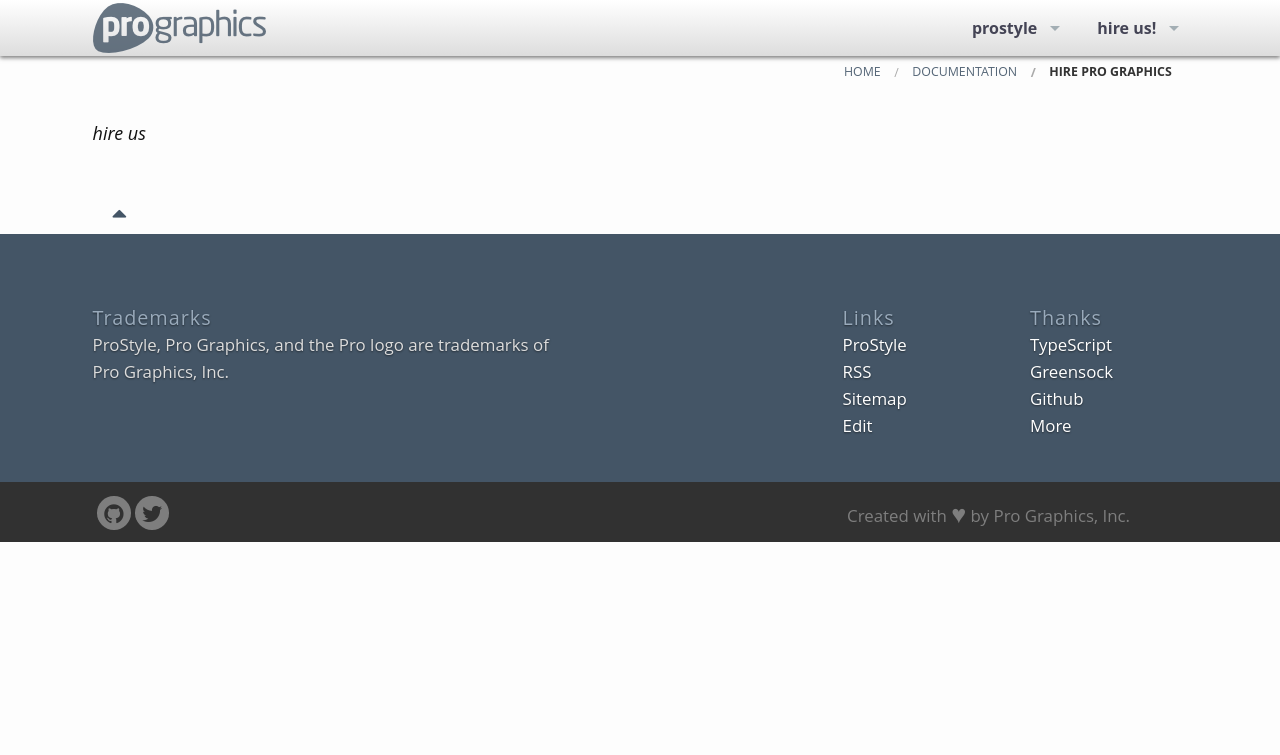
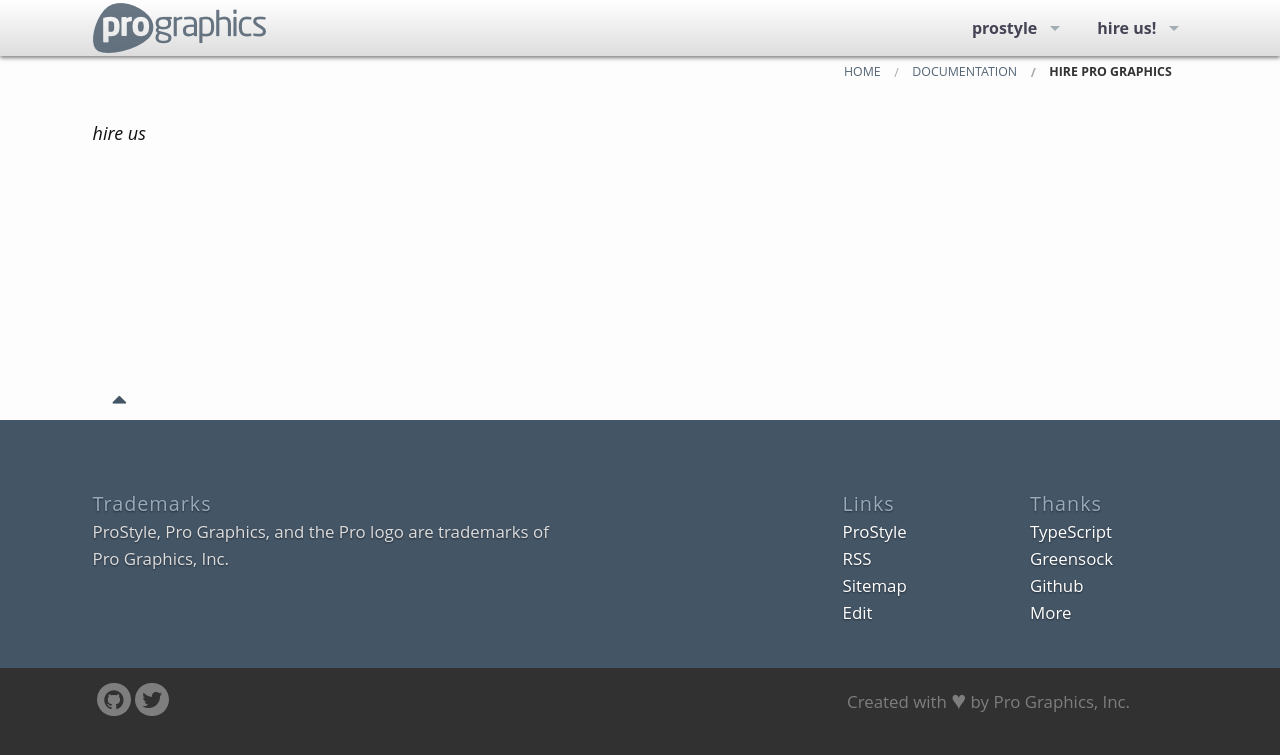
Before and after one commit to ProGraphics/prographics.github.io, a Jekyll site: the page built from pages/prostyle/hire-us.md, in a window 1280 px wide. Shown: the top 755 px of the page. Built offline with Jekyll 4.4.1, drawn with Linux system fonts in a browser that asks for light colours; nearby versions of some CDN libraries.

Commit message:
Min-height content area with dark end of page

```diff
--- a/_includes/footer.html
+++ b/_includes/footer.html
@@ -1,9 +1,10 @@
-    <div id="up-to-top" class="row">
-      <div class="small-12 columns" style="text-align: left;">
-        <a class="fa fa-caret-up" href="javascript:$('html, body').animate({ scrollTop: 0 });"></a>
-      </div><!-- /.small-12.columns -->
-    </div><!-- /.row -->
-
+    <div style="background:#fdfdfd">
+      <div id="up-to-top" class="row">
+        <div class="small-12 columns" style="text-align: left;">
+          <a class="fa fa-caret-up" href="javascript:$('html, body').animate({ scrollTop: 0 });"></a>
+        </div>
+      </div>
+    </div>
 
     <footer id="footer-content" class="bg-grau">
       <div id="footer">
--- a/_layouts/default.html
+++ b/_layouts/default.html
@@ -7,9 +7,13 @@ layout: compress
 
 	{% include splash.html %}
 
+	<div class="content-area">
+
 	{% include breadcrumb.html %}
 
 	{{ content }}
+
+	</div>
 
 	{% include footer.html %}
 
--- a/_layouts/page-front.html
+++ b/_layouts/page-front.html
@@ -4,7 +4,7 @@ splash: frontpage
 breadcrumbs: false
 ---
 
-<div class="row t80"><div class="medium-12 columns"><p class="teaser">
+<div class="row"><div class="medium-12 columns"><p class="teaser t80">
 We are web graphic specialists. We provide technology and tools that help power the graphical web. Unleash the power of today's browsers and web standards, create dazzling and informative animated content. Need help? Hire us to bring your vision to life.
 </p></div></div>
 
--- a/_sass/_01_settings_colors.scss
+++ b/_sass/_01_settings_colors.scss
@@ -19,6 +19,11 @@ body {
 	visibility: hidden;
 }
 
+.content-area {
+	background: #fdfdfd;
+	min-height: 300px;
+}
+
 $number-field: darkgreen;
 $string-field: #D14;
 $bool-field: purple;
@@ -31,7 +36,7 @@ $highlight-color: #456;
 
 $text-color:       	#111;
 $body-font-color: 	$text-color;
-$body-bg: 			#fdfdfd;
+$body-bg: 			#313131;
 
 
 $ci-1: #334D5C;		// dark turquoise
```
